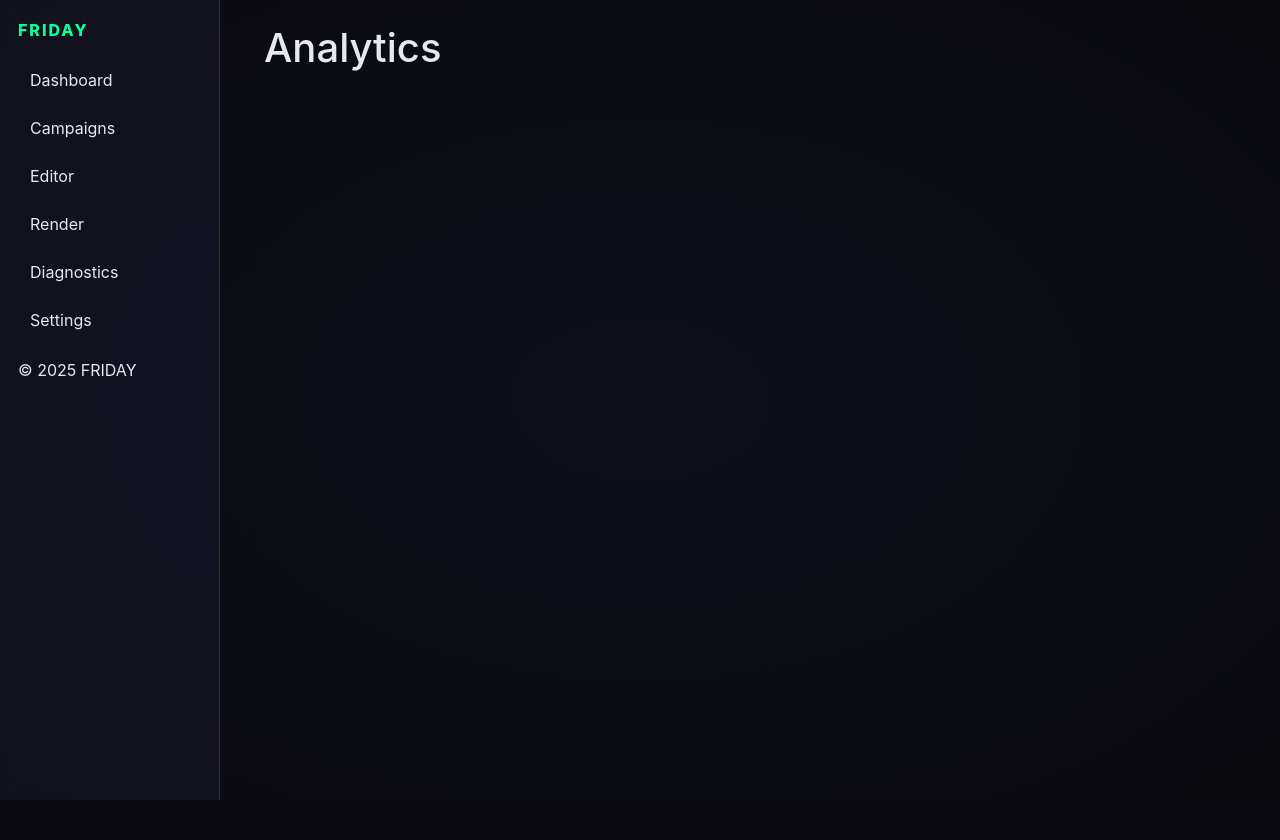
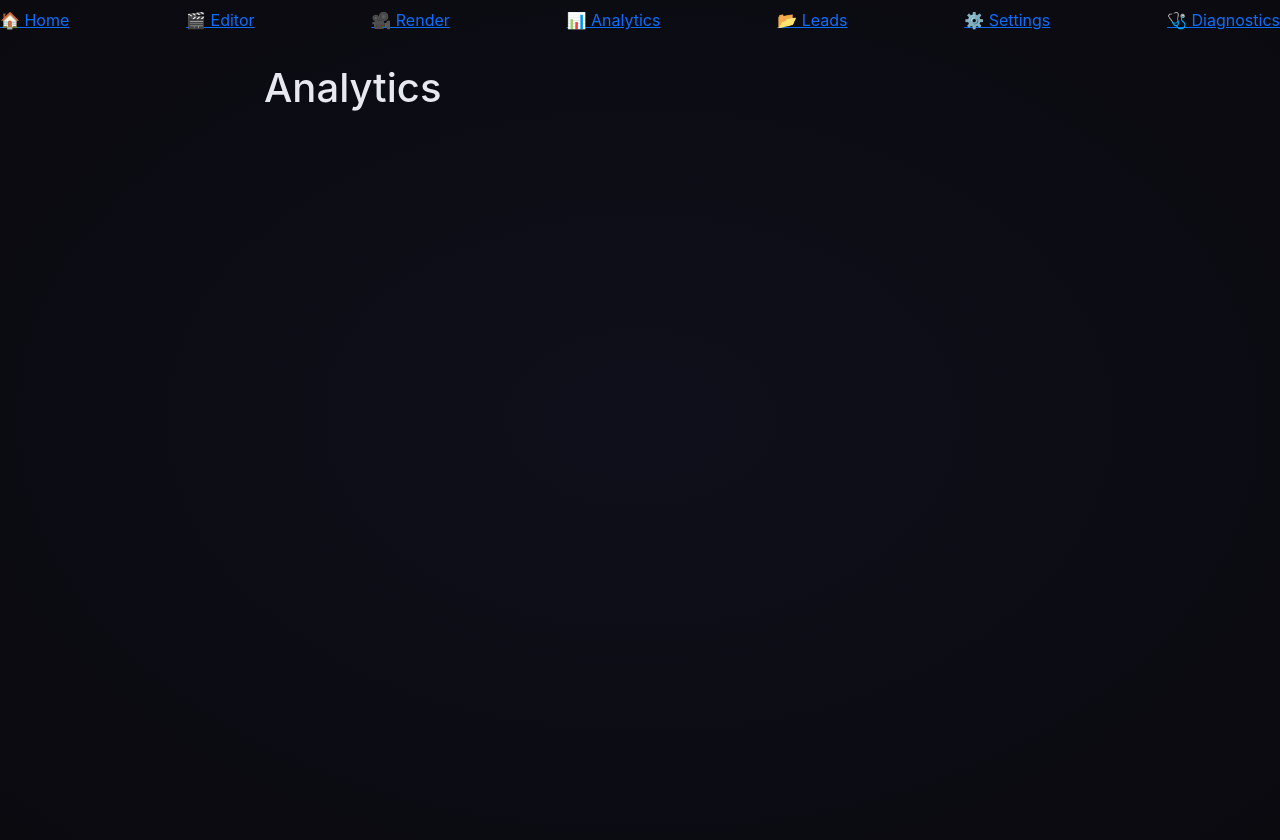
Before and after one commit to jacksonchami117-ui/friday-starter, a Python web app: template templates/analytics.html in a window 1280 px wide. Before the commit the page ends 800 px from the top, so only its background shows below. Run offline with Jinja, Linux system fonts and the light colour scheme; the template is opened without the code that fills it, so the values that code supplies are empty.

Commit message:
Apply FRIDAY Template + Navigation Upgrade Pack

```diff
--- a/templates/base.html
+++ b/templates/base.html
@@ -9,26 +9,15 @@
   <link href="https://cdn.jsdelivr.net/npm/bootstrap@5.1.3/dist/css/bootstrap.min.css" rel="stylesheet">
 </head>
 <body class="theme-dark">
-  <aside class="nav-rail" aria-label="Primary">
-    <div class="brand">FRIDAY</div>
-    <nav>
-      <a href="{{ url_for('index') }}" class="{{ 'active' if request.endpoint == 'index' else '' }}">Dashboard</a>
-      <a href="{{ url_for('campaigns.campaigns_home') }}" class="{{ 'active' if request.path.startswith('/campaigns') else '' }}">Campaigns</a>
-      <a href="/editor" class="{{ 'active' if request.path.startswith('/editor') else '' }}">Editor</a>
-      <a href="/render" class="{{ 'active' if request.path.startswith('/render') else '' }}">Render</a>
-      <a href="/diagnostics" class="{{ 'active' if request.path.startswith('/diagnostics') else '' }}">Diagnostics</a>
-      <a href="{{ url_for('settings.settings_home') }}" class="{{ 'active' if request.path.startswith('/settings') else '' }}">Settings</a>
-    </nav>
-
-    {% if current_user and current_user.is_authenticated %}
-    <div class="user-info">
-      <div class="user-email">{{ current_user.email }}</div>
-      <a href="{{ url_for('accounts.logout') }}" class="logout-link">Logout</a>
-    </div>
-    {% endif %}
-
-    <div class="copyright">© 2025 FRIDAY</div>
-  </aside>
+  <nav class="navbar">
+    <a href="/home">🏠 Home</a>
+    <a href="/editor/">🎬 Editor</a>
+    <a href="/render/">🎥 Render</a>
+    <a href="/analytics/">📊 Analytics</a>
+    <a href="/leads/">📂 Leads</a>
+    <a href="/settings/">⚙️ Settings</a>
+    <a href="/diagnostics/">🩺 Diagnostics</a>
+  </nav>
   <main class="content" role="main">
     {% block content %}{% endblock %}
   </main>
```
